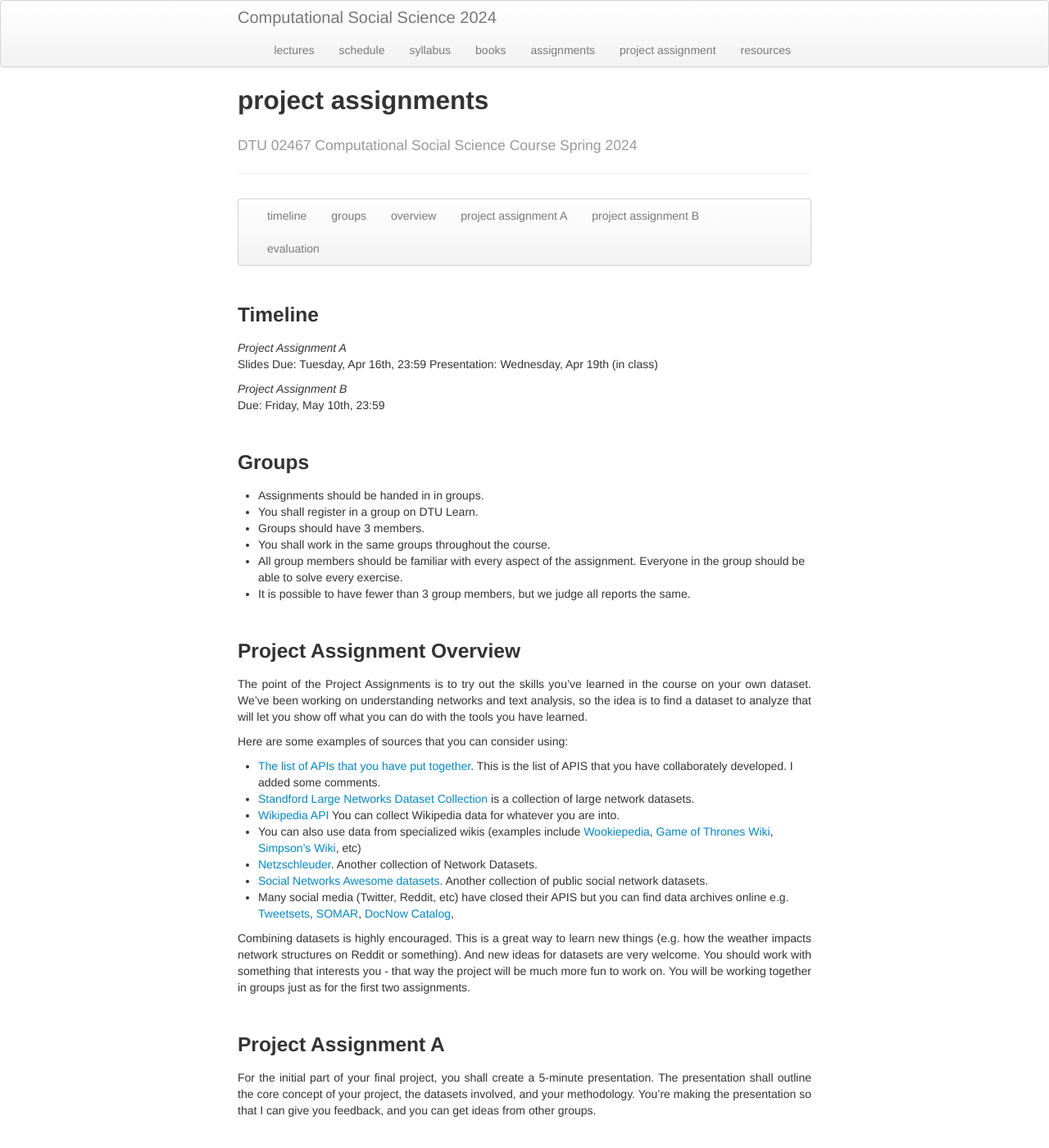
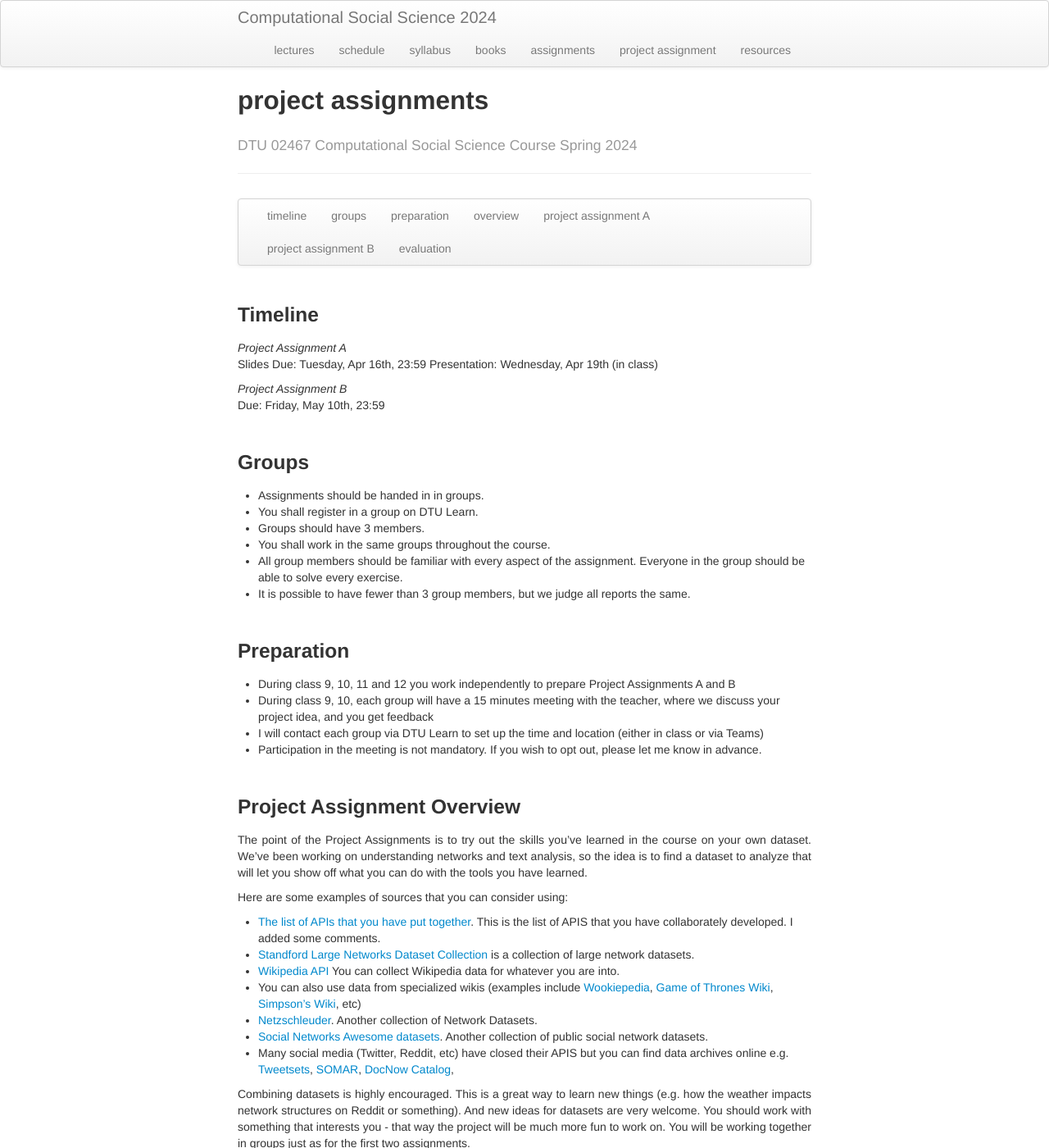
Before and after one commit to Simo067m/comsocsci2024, a Jekyll site: the page built from docs/project_assignments.md, in a window 1280 px wide and 1400 px high. Shown: the whole window at 82% size. Built offline with Jekyll 4.4.1, drawn with Linux system fonts in a browser that asks for light colours.

Commit message:
small changes

```diff
--- a/docs/project_assignments.md
+++ b/docs/project_assignments.md
@@ -10,6 +10,7 @@ description: A course led by Laura Alessandretti on Computational Social Science
          <ul class="nav">
              <li><a href="#timeline">timeline</a></li>
              <li><a href="#groups">groups</a></li>
+	     <li><a href="#preparation">preparation</a></li>
              <li><a href="#project_assignment">overview</a></li>
              <li><a href="#project_assignmentA">project assignment A</a></li>
              <li><a href="#project-assignmentB">project assignment B</a></li>
@@ -39,6 +40,12 @@ Due: Friday, May 10th, 23:59
 * All group members should be familiar with every aspect of the assignment. Everyone in the group should be able to solve every exercise.
 * It is possible to have fewer than 3 group members, but we judge all reports the same.
 
+
+### <a name="preparation"></a>Preparation
+* During class 9, 10, 11 and 12 you work independently to prepare Project Assignments A and B
+* During class 9, 10, each group will have a 15 minutes meeting with the teacher, where we discuss your project idea, and you get  feedback
+* I will contact each group via DTU Learn to set up the time and location (either in class or via Teams)
+* Participation in the meeting is not mandatory. If you wish to opt out, please let me know in advance.
 
 ### <a name="project-assignment"></a>Project Assignment Overview
 
```
Also changed, not shown: docs/schedule.md (+2 -2 lines).
